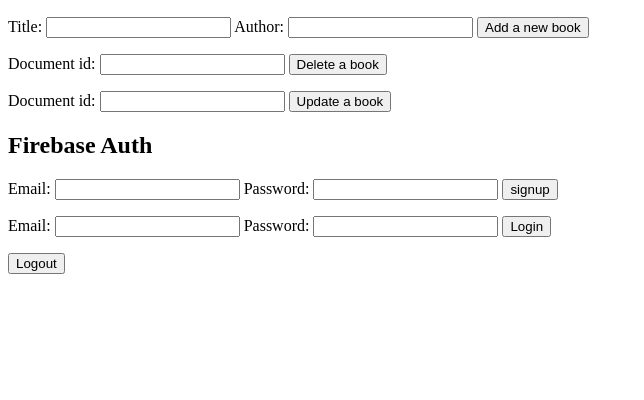
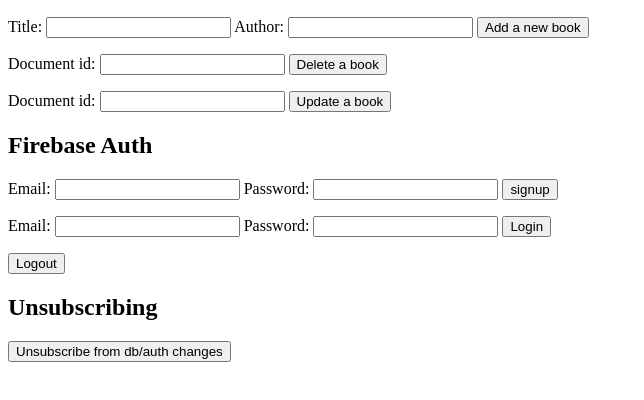
Before and after one commit to TheAzne/Firebase9, a website built with webpack: page dist/index.html in a window 1280 px wide. Both pictures are taken after a click on the button "Logout". Shown: the part 96-496 px from the top of the page, without its empty margins (0-644 px from the left). Built offline with nearby package versions, Linux system fonts and the light colour scheme; some packages are replaced by stand-ins of ours; no server answers; the database is empty.

Commit message:
subscrib and unsubscribe

```diff
--- a/src/index.js
+++ b/src/index.js
@@ -18,6 +18,7 @@
   createUserWithEmailAndPassword,
   signOut,
   signInWithEmailAndPassword,
+  onAuthStateChanged,
 } from "firebase/auth";
 
 const firebaseConfig = {
@@ -43,7 +44,7 @@
 const q = query(colRef, orderBy("createdAt"));
 
 //real time collection data
-onSnapshot(q, (snapshot) => {
+const unsubCol = onSnapshot(q, (snapshot) => {
   let books = [];
   snapshot.docs.forEach((doc) => {
     books.push({ ...doc.data(), id: doc.id });
@@ -80,7 +81,7 @@
 //get a single document
 
 const docRef = doc(db, "books", "4g7NKYB3evjG2Xm3XzZH");
-onSnapshot(docRef, (doc) => {
+const unsubDoc =  onSnapshot(docRef, (doc) => {
   console.log(doc.data(), doc.id);
 });
 
@@ -108,7 +109,7 @@
 
   createUserWithEmailAndPassword(auth, email, password)
     .then((cred) => {
-      console.log("user created:", cred.user);
+     // console.log("user created:", cred.user);
       signupForm.reset();
     })
     .catch((err) => {
@@ -121,7 +122,7 @@
 logoutButton.addEventListener("click", () => {
   signOut(auth)
     .then(() => {
-      console.log("The user signed out");
+     // console.log("The user signed out");
     })
     .catch((err) => {
       console.log(err.message);
@@ -135,10 +136,26 @@
   const email = loginButton.email.value;
   const password = loginButton.password.value;
   signInWithEmailAndPassword(auth, email, password)
-  .then((cred)=>{
-    console.log('User logged in: ',cred.user)
-  })
-  .catch((err)=>{
-    console.log(err.message)
-  });
+    .then((cred) => {
+   //   console.log("User logged in: ", cred.user);
+    })
+    .catch((err) => {
+      console.log(err.message);
+    });
 });
+
+//subscribing to auth changes
+const unsubAuth = onAuthStateChanged(auth, (user) => {
+    console.log('User status changed: ', user)
+});
+
+//subscribing to auth changes
+const unsubButton = document.querySelector('.unsub');
+unsubButton=addEventListener('click', ()=>{
+
+    console.log('unsubscribing')
+    unsubCol();
+    unsubDoc();
+    unsubAuth();
+
+})
```
Also changed, not shown: dist/index.html.
